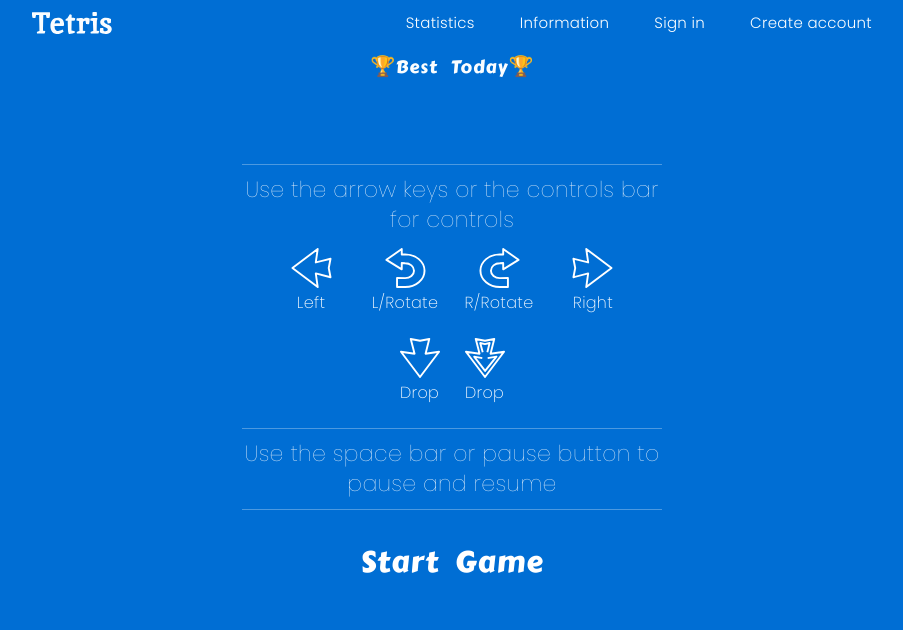
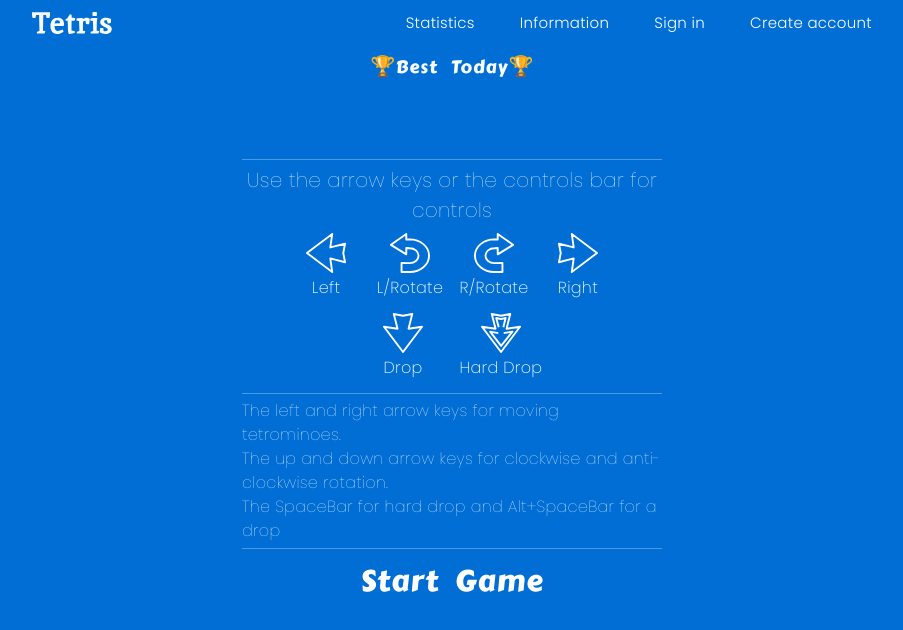
Before and after one commit to CudiLala/Tetris, a Next.js app: page / in a window 1280 px wide. Shown: the top 630 px of the page, without its empty margins (188-1091 px from the left). Built offline with nearby package versions, Linux system fonts and the light colour scheme.

Commit message:
resizing game display

```diff
--- a/gameplay_components/others.tsx
+++ b/gameplay_components/others.tsx
@@ -60,8 +60,11 @@ export function Instruction() {
       </div>
       <Controls impotent />
       <div className={styles.spacer} />
-      <div className={styles.text}>
-        Use the space bar or pause button to pause and resume
+      <div className={styles.smallText}>
+        The left and right arrow keys for moving tetrominoes. <br />
+        The up and down arrow keys for clockwise and anti-clockwise rotation.
+        <br />
+        The SpaceBar for hard drop and Alt+SpaceBar for a drop
       </div>
     </div>
   );
@@ -70,7 +73,7 @@ export function Instruction() {
 function Arrow({ Arrow, impotent, text }: arrow) {
   return (
     <div
-      className={styles.arrowContainer}
+      className={`${styles.arrowContainer} ${impotent ? styles.impotent : ""}`}
       tabIndex={0}
       onMouseDown={() => runMouseControls(text)}
     >
@@ -101,7 +104,7 @@ export function Controls({ impotent }: controls) {
       </div>
       <div className={styles.bottom}>
         <Arrow Arrow={<GameArrowDown />} impotent={impotent} text="Drop" />
-        <Arrow Arrow={<GameHardDrop />} impotent={impotent} text="Drop" />
+        <Arrow Arrow={<GameHardDrop />} impotent={impotent} text="Hard Drop" />
       </div>
     </div>
   );
@@ -149,7 +152,7 @@ export function TetrisBoard() {
 
   useEffect(() => {
     window.addEventListener("resize", resizeWidth);
-    return () => window.addEventListener("resize", resizeWidth);
+    return () => window.removeEventListener("resize", resizeWidth);
   }, []);
   /*eslint-enable*/
 
--- a/styles/components/gameplay.module.css
+++ b/styles/components/gameplay.module.css
@@ -51,9 +51,12 @@
 }
 
 .instruction .text {
-  font-size: 2.2rem;
+  font-size: 2rem;
   line-height: 3rem;
   text-align: center;
+}
+.instruction .smallText {
+  font-size: 1.6rem;
 }
 
 .controls {
@@ -76,17 +79,29 @@
   grid-template-columns: 1fr 1fr;
 }
 .controls .arrowContainer {
-  flex-grow: 1;
-  padding: 1rem 1rem;
+  padding: 1rem;
   cursor: pointer;
   border-radius: 3rem;
   transition: all 500ms;
+  display: flex;
+  flex-direction: column;
+  align-items: center;
+  justify-content: center;
 }
-.controls .arrowContainer:hover {
+.controls .arrowContainer:not(.impotent):hover {
   background-color: var(--color-white-glass-one);
 }
+.controls .impotent {
+  padding: 0.5rem;
+}
+
+.controls .impotent .arrow {
+  height: 4rem;
+}
+
 .controls .arrow {
   height: 5vh;
+  width: 5vh;
 }
 .controls .text {
   font-size: 1.6rem;
@@ -96,7 +111,7 @@
 .spacer {
   width: 100%;
   height: 1px;
-  margin: 1rem 0;
+  margin: 0.5rem 0;
   background-color: var(--color-white-glass-two);
 }
 
@@ -106,7 +121,6 @@
   align-items: center;
 }
 .actionButtonsBox > .button {
-  margin-top: 1.5rem;
   font-size: 3rem;
   background-color: transparent;
   color: white;
@@ -118,8 +132,12 @@
   color: rgba(255, 255, 255, 0.8);
 }
 
+.gameDisplay {
+  height: 90vh;
+}
+
 .gameboard {
-  min-height: 70vh;
+  height: 80%;
   display: flex;
   flex-direction: column;
 }
@@ -165,6 +183,7 @@
   align-content: center;
   padding: 1rem;
   flex: 1;
+  height: 80%;
 }
 
 .tetrisboard div {
@@ -175,6 +194,7 @@
   display: flex;
   width: 100%;
   margin: 0 auto;
+  height: 20%;
 }
 .showboard .nextTile {
   display: grid;
```
